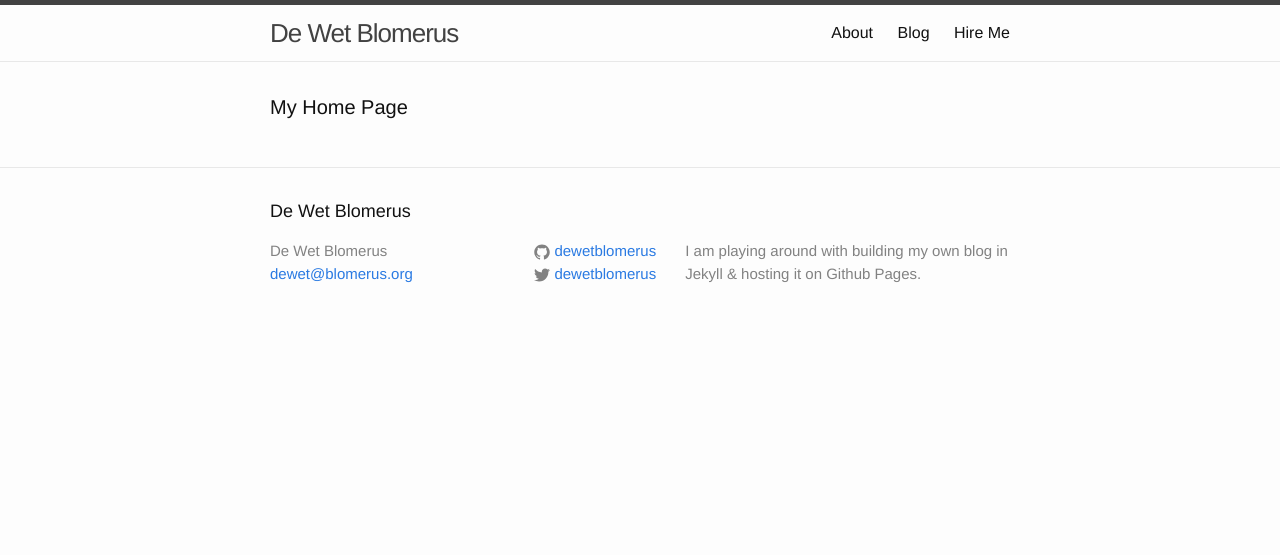
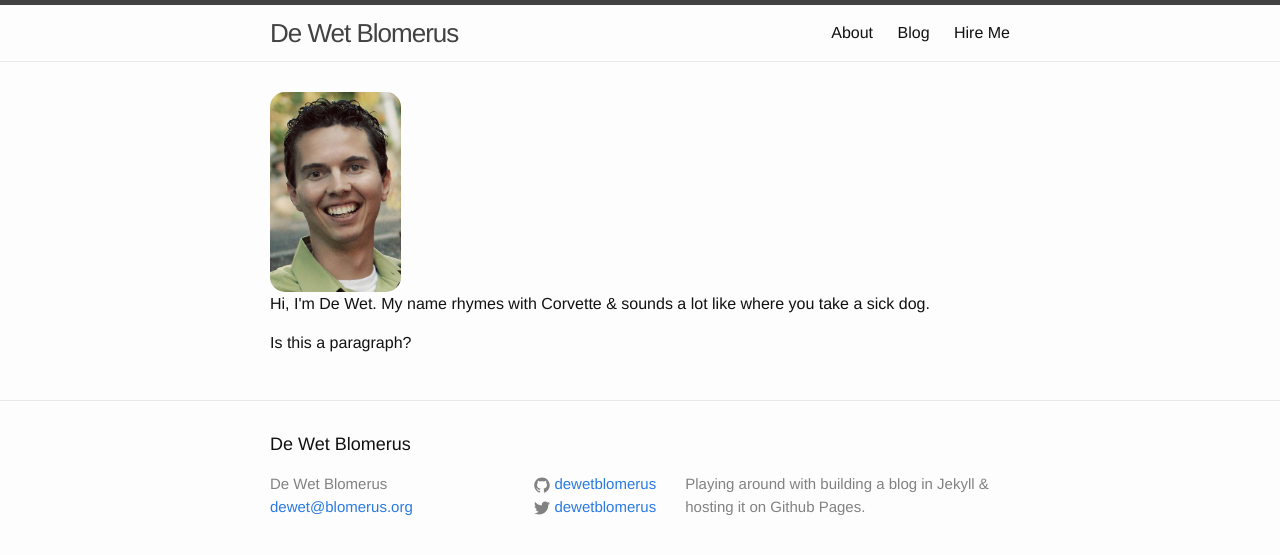
Before and after one commit to dewetblomerus/dewetblomerus.github.io, a Jekyll site: the page built from index.html, in a window 1280 px wide. Shown: the top 555 px of the page. Built offline with Jekyll 4.4.1, drawn with Linux system fonts in a browser that asks for light colours.

Commit message:
round corner profile picture

```diff
--- a/_config.yml
+++ b/_config.yml
@@ -9,7 +9,7 @@
 title: De Wet Blomerus
 email: dewet@blomerus.org
 description: > # this means to ignore newlines until "baseurl:"
-  I am playing around with building my own blog in Jekyll & hosting it on Github Pages.
+  Playing around with building a blog in Jekyll & hosting it on Github Pages.
 baseurl: "" # the subpath of your site, e.g. /blog
 url: "http://yourdomain.com" # the base hostname & protocol for your site
 twitter_username: dewetblomerus
--- /dev/null
+++ b/_sass/_custom.scss
@@ -0,0 +1,12 @@
+/**
+ * Things De Wet changed. I need to ask where to put this.
+ */
+
+/**
+ * Images
+ */
+.profile-img {
+    border-radius: 15px;
+    max-width: 100%;
+    vertical-align: middle;
+}
--- a/css/main.scss
+++ b/css/main.scss
@@ -49,5 +49,6 @@ $on-laptop:        800px;
 @import
         "base",
         "layout",
-        "syntax-highlighting"
+        "syntax-highlighting",
+        "custom"
 ;
--- a/index.html
+++ b/index.html
@@ -4,6 +4,9 @@ layout: default
 
 <div class="home">
 
-  <h1 class="page-heading">My Home Page</h1>
+  <img class="profile-img" src="assets/images/dewet-profile.jpg" height="200" width="131">
+  <p>Hi, I'm De Wet. My name rhymes with Corvette & sounds a lot like where you take a sick dog.</p>
+
+  <p>Is this a paragraph?</p>
 
 </div>
```
Also changed, not shown: assets/images/dewet-profile.jpg (added), 9 other files.
